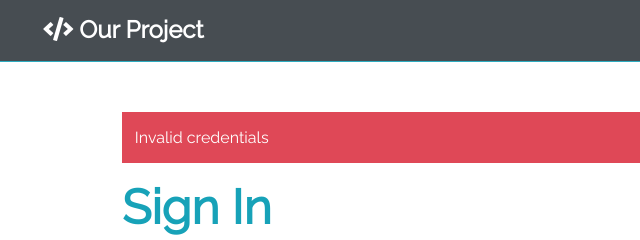
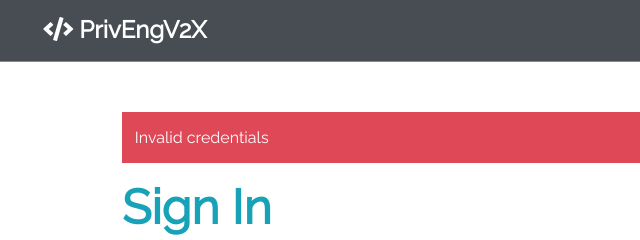
Before and after one commit to huybq26/PrivEngV2X, a plain HTML site: page login.html in a window 1280 px wide. Shown: the top 240 px of the page, 0-640 px from the left. Drawn offline with Linux system fonts and the light colour scheme.

Commit message:
Update login.html

```diff
--- a/login.html
+++ b/login.html
@@ -16,12 +16,12 @@
     />
 
     <link rel="stylesheet" href="css/style.css" />
-    <title>Welcome To Our Project</title>
+    <title>PrivEngV2X</title>
   </head>
   <body>
     <nav class="navbar bg-dark">
       <h1>
-        <a href="index.html"><i class="fas fa-code"></i><b> Our Project</b> </a>
+        <a href="index.html"><i class="fas fa-code"></i><b> PrivEngV2X</b> </a>
       </h1>
       <ul>
         <li><a href="About.html">About</a></li>
@@ -32,9 +32,7 @@
       </ul>
     </nav>
     <section class="container">
-      <div class="alert alert-danger">
-        Invalid credentials
-      </div>
+      <div class="alert alert-danger">Invalid credentials</div>
       <h1 class="large text-primary">Sign In</h1>
       <p class="lead"><i class="fas fa-user"></i> Sign into Your Account</p>
       <form class="form" action="dashboard.html">
@@ -47,11 +45,7 @@
           />
         </div>
         <div class="form-group">
-          <input
-            type="password"
-            placeholder="Password"
-            name="password"
-          />
+          <input type="password" placeholder="Password" name="password" />
         </div>
         <input type="submit" class="btn btn-primary" value="Login" />
       </form>
```
